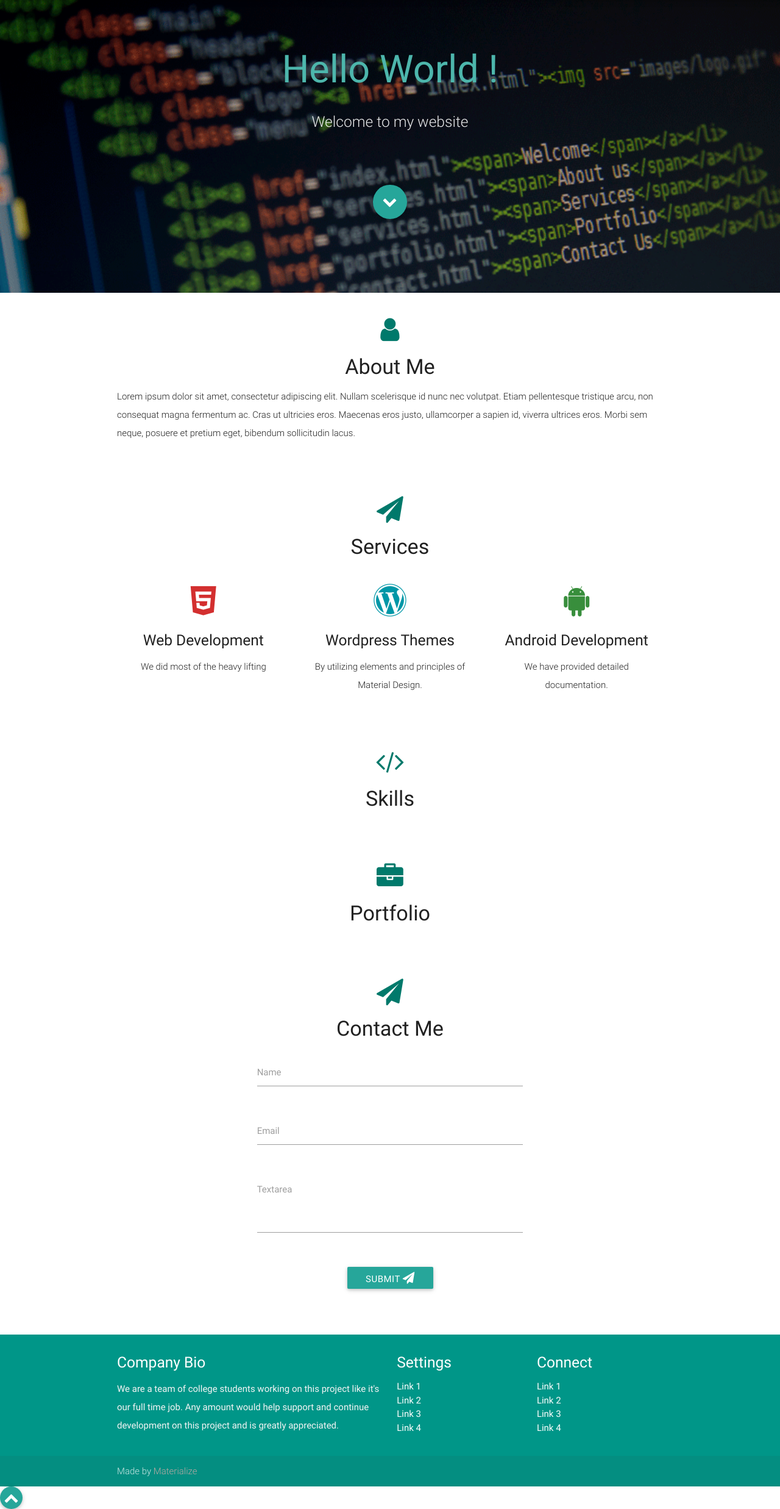
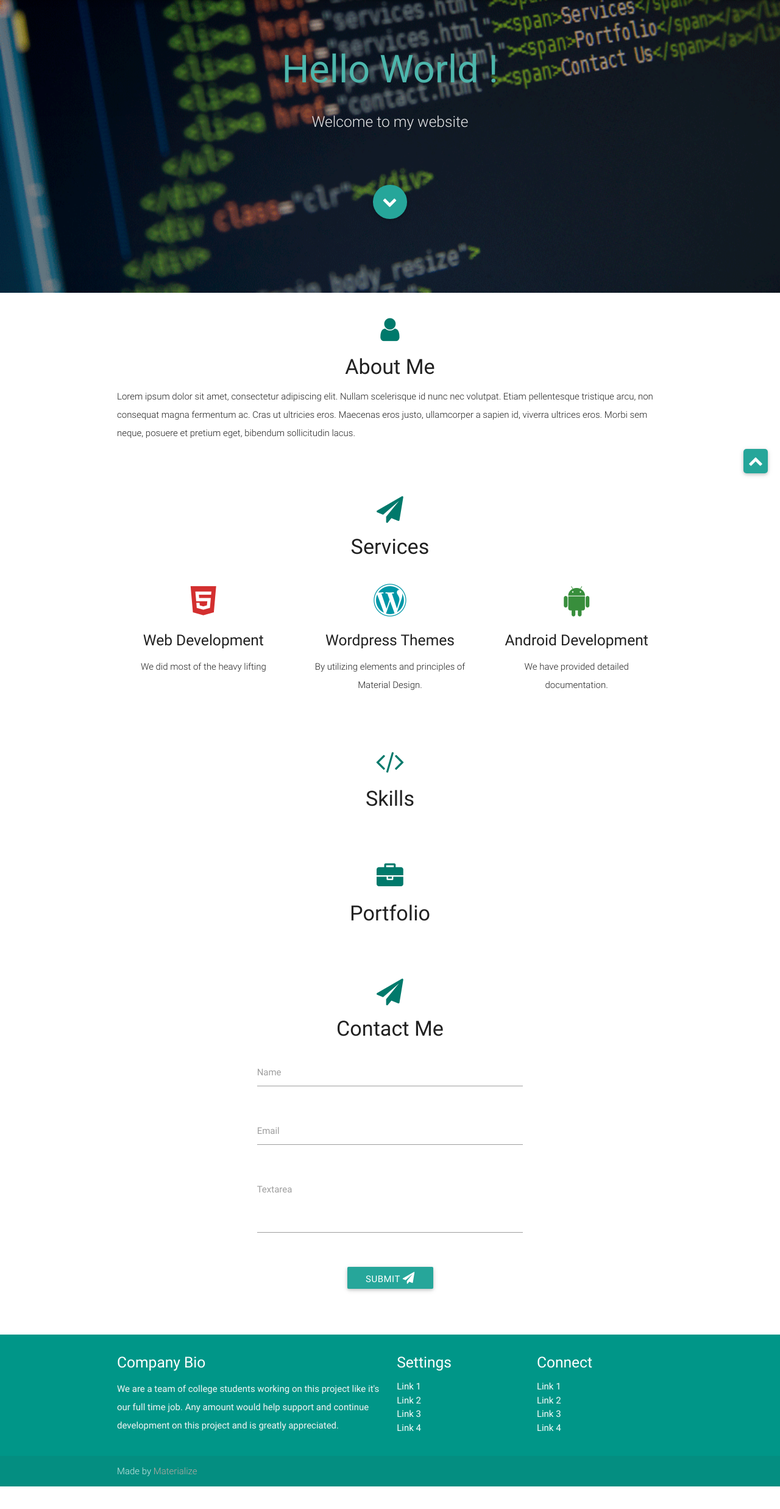
Before and after one commit to MomenSh0/momensh0.github.io, a PHP site: page / in a window 1280 px wide. Shown: the part 64-2538 px from the top of the page at 61% size. After the commit the page ends 2501 px from the top, so only its background shows below. Run offline with PHP 8.4, Linux system fonts and the light colour scheme; some libraries are stand-ins or nearby versions.

Commit message:
Update style.css

```diff
--- a/files/css/style.css
+++ b/files/css/style.css
@@ -59,3 +59,32 @@ p {
 footer.page-footer {
   margin: 0;
 }
+
+.go-top {
+display: block;
+width: 40px;
+height: 40px;
+line-height: 35px;
+text-align: center;
+font-size: 30px;
+position: fixed;
+bottom: -40px;
+right: 20px;
+-webkit-transition: all 1s ease;
+-moz-transition: all 1s ease;
+-o-transition: all 1s ease;
+transition: all 1s ease;
+background-color: #404040;
+color: #FFFFFF;
+text-decoration: none;
+-moz-border-radius: 5px;
+-webkit-border-radius: 5px;
+border-radius: 5px;
+}
+
+.go-top.show { bottom: 20px; }
+
+.go-top:hover {
+background-color: #5DBA9D;
+color: #FFFFFF;
+}
```
